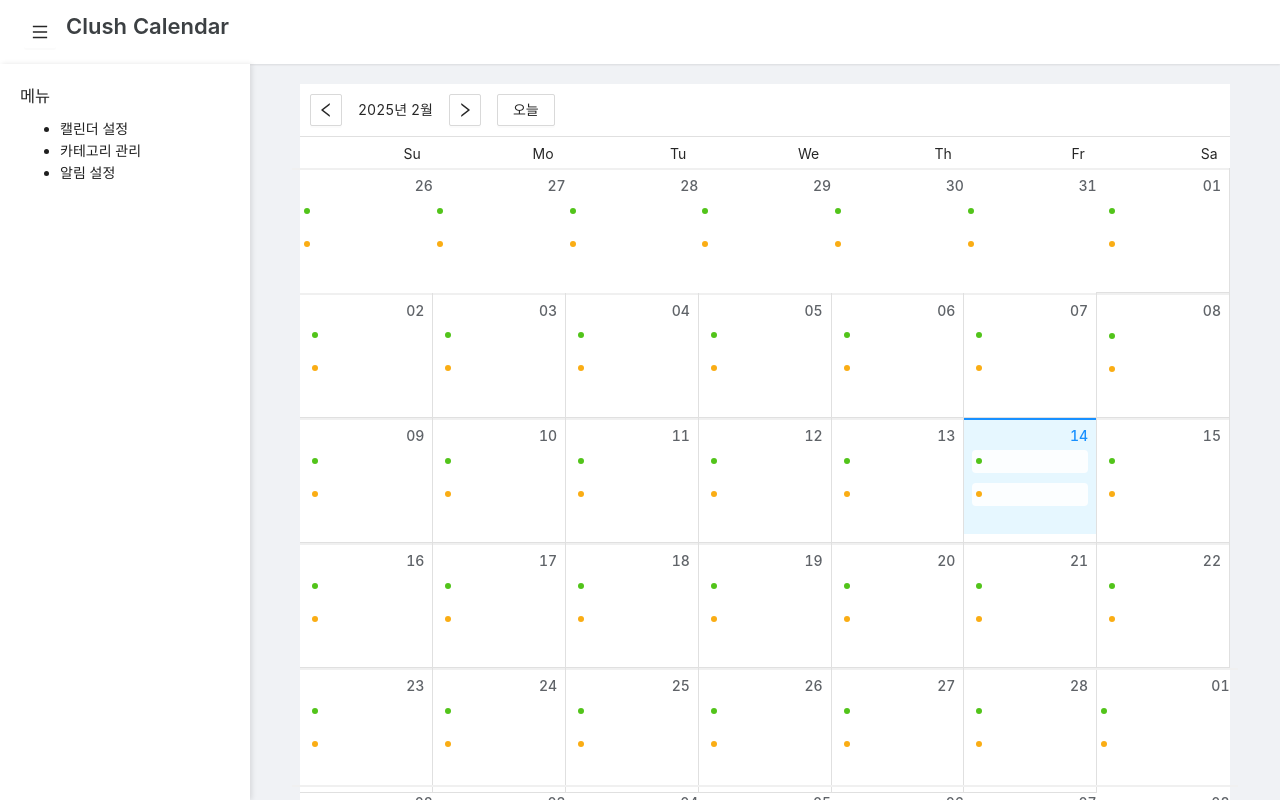
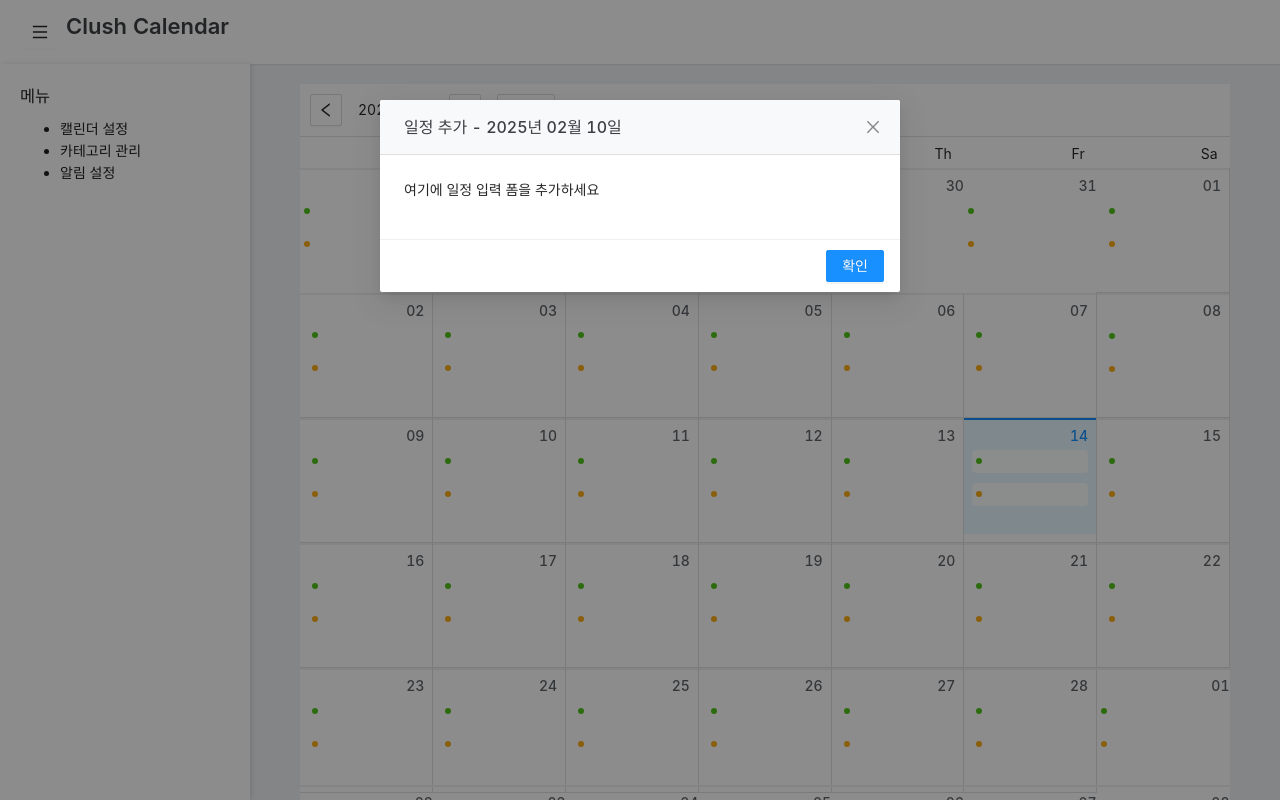
Before and after one commit to DiligentP/clush, a React (Vite) app in the folder frontend/: page / in a window 1280 px wide. Both pictures are taken after a click on the element "10". Shown: the top 800 px of the page. Built offline with nearby package versions, Linux system fonts and the light colour scheme.

Commit message:
feat: 날짜 선택 시 일정 추가 모달 기능 구현
- CalendarView 컴포넌트에 onDateSelect 속성 추가
- 날짜 선택 시 모달 표시 및 선택한 날짜 상태 관리 로직 추가
- 모달 스타일(App.css) 커스터마이징

```diff
--- a/frontend/src/App.css
+++ b/frontend/src/App.css
@@ -52,6 +52,21 @@
 /* 현재 월이 아닌 날짜 */
 .ant-picker-cell-in-view.ant-picker-cell-out-month .ant-picker-calendar-date {
   color: #dadce0 !important;
+}
+
+/* 모달 커스터마이징 */
+.ant-modal-header {
+  background: #f8f9fa;
+  border-bottom: 1px solid #e0e0e0;
+}
+
+.ant-modal-title {
+  color: #3c4043 !important;
+  font-weight: 500;
+}
+
+.ant-modal-body {
+  padding: 24px;
 }
 
 .app-header {
--- a/frontend/src/App.tsx
+++ b/frontend/src/App.tsx
@@ -1,5 +1,5 @@
 import { useState } from 'react';
-import { Layout } from 'antd';
+import { Layout, Button, Modal } from 'antd';
 import useCalendar from './hooks/useCalendar';
 import MainHeader from './components/MainHeader';
 import CalendarView from './components/CalendarView';
@@ -17,9 +17,16 @@ export default function App() {
     setCurrentDate
   } = useCalendar();
   const [isMenuOpen, setIsMenuOpen] = useState(true); // 메뉴가 기본으로 열린 상태 유지
+  const [selectedDate, setSelectedDate] = useState<Moment | null>(null);
+  const [modalVisible, setModalVisible] = useState(false);
 
   const toggleMenu = () => {
     setIsMenuOpen(!isMenuOpen);
+  };
+
+  const handleDateSelect = (date: Moment) => {
+    setSelectedDate(date);
+    setModalVisible(true);
   };
 
   return (
@@ -47,8 +54,22 @@ export default function App() {
           }}
           onMonthChange={handleMonthChange}
           onToday={() => setCurrentDate(moment())}
+          onDateSelect={handleDateSelect}
         />
       </Content>
+      <Modal
+        title={`일정 추가 - ${selectedDate?.format('YYYY년 MM월 DD일')}`}
+        open={modalVisible}
+        onOk={() => setModalVisible(false)}
+        onCancel={() => setModalVisible(false)}
+        footer={[
+          <Button key="submit" type="primary" onClick={() => setModalVisible(false)}>
+            확인
+          </Button>
+        ]}
+      >
+        <p>여기에 일정 입력 폼을 추가하세요</p>
+      </Modal>
       <Footer className="app-footer">
         Clush Project ©{new Date().getFullYear()}
       </Footer>
--- a/frontend/src/components/CalendarView.tsx
+++ b/frontend/src/components/CalendarView.tsx
@@ -4,24 +4,29 @@ import { Moment } from 'moment';
 import CalendarHeader from './headers/CalendarHeader';
 import CalendarEvents from './CalendarEvents';
 
+interface CalendarViewProps {
+  currentDate: Moment;
+  mode: CalendarProps<Moment>['mode'];
+  onPanelChange: (date: Moment, mode: CalendarProps<Moment>['mode']) => void;
+  onMonthChange: (months: number) => void;
+  onToday: () => void;
+  onDateSelect: (date: Moment) => void;
+}
+
 export default function CalendarView({
   currentDate,
   mode,
   onPanelChange,
   onMonthChange,
-  onToday
-}: {
-  currentDate: Moment;
-  mode: CalendarProps<Moment>['mode'];
-  onPanelChange: (date: Moment, mode: CalendarProps<Moment>['mode']) => void;
-  onMonthChange: (months: number) => void;
-  onToday: () => void;
-}) {
+  onToday,
+  onDateSelect
+}: CalendarViewProps) {
   return (
     <div className="calendar-container">
       <Calendar
         value={currentDate}
         mode={mode}
+        onSelect={onDateSelect}
         onPanelChange={(date, mode) => onPanelChange(date, mode)}
         headerRender={({ value }) => (
           <CalendarHeader
```
